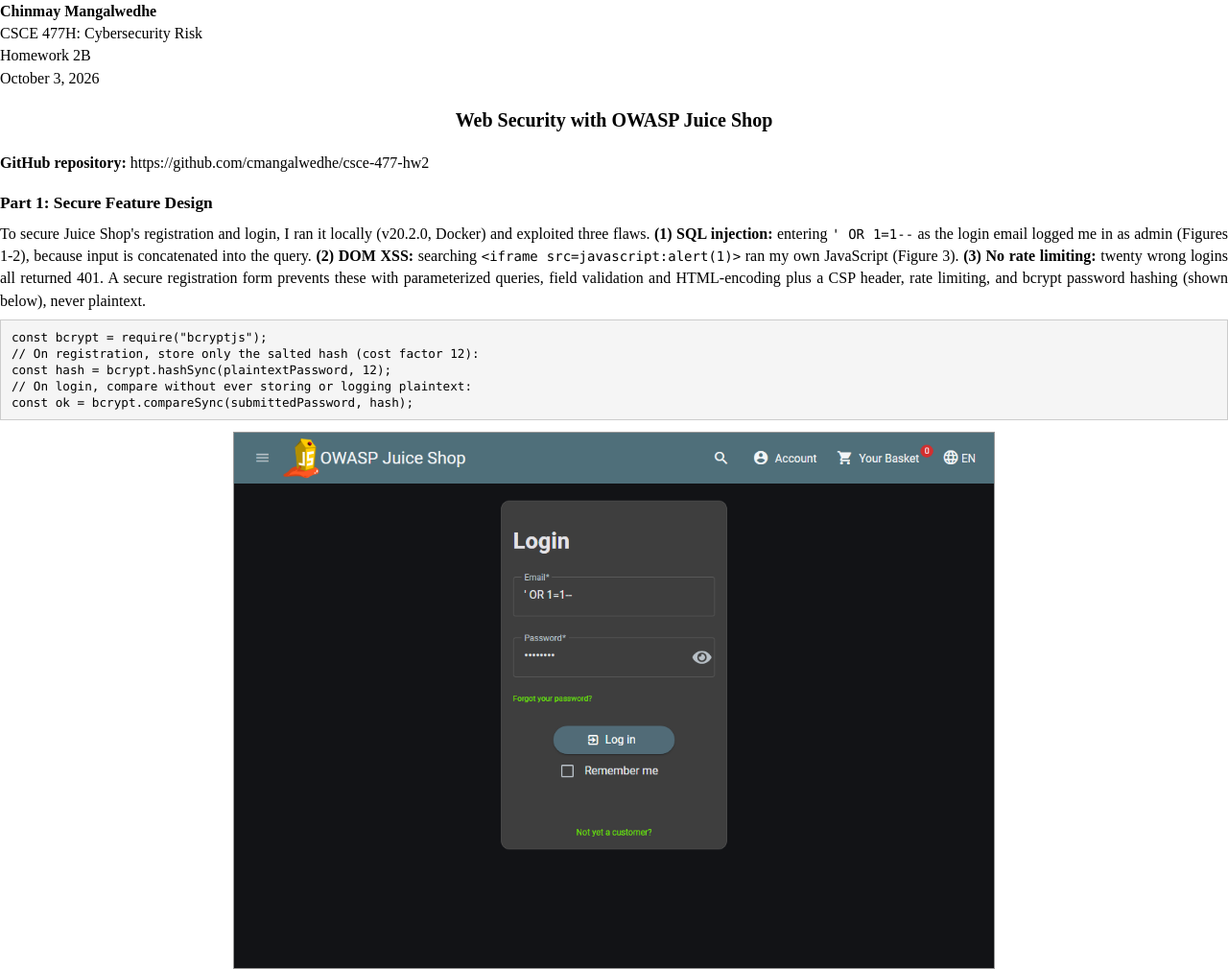
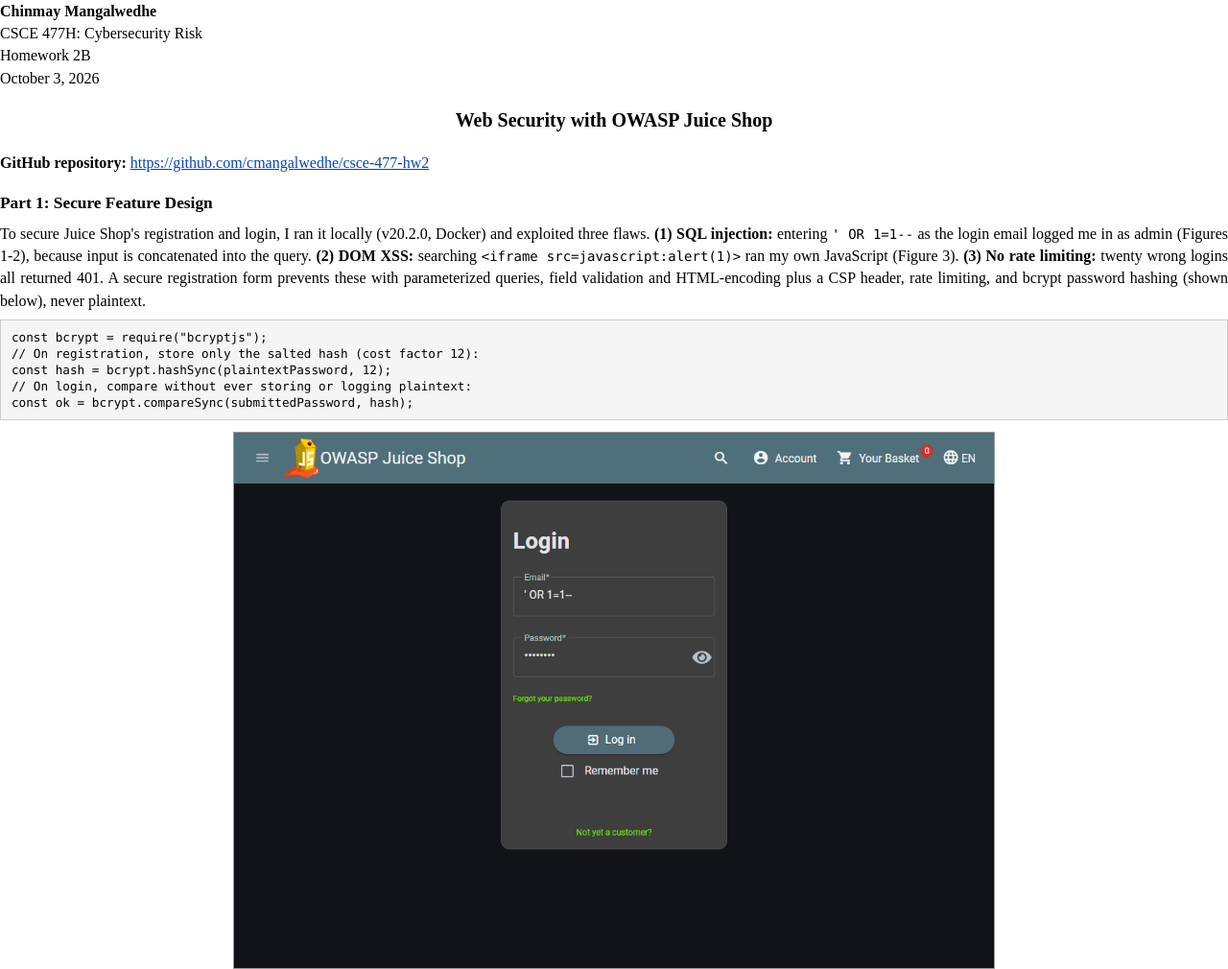
Before and after one commit to cmangalwedhe/csce-477-hw2, a website: page docs/submission.html in a window 1280 px wide. Shown: the top 1010 px of the page at 96% size. Drawn offline with Linux system fonts and the light colour scheme.

Commit message:
Make repo URL a clickable hyperlink in the PDF

```diff
--- a/docs/submission.html
+++ b/docs/submission.html
@@ -33,6 +33,7 @@
   .fig img { width: 62%; border: 1px solid #999; }
   .fig p { text-align: center; font-size: 10.5pt; font-style: italic; margin: 4px 0 0; }
   .repo { margin: 2px 0 0; }
+  a { color: #0645ad; text-decoration: underline; }
 </style>
 </head>
 <body>
@@ -46,7 +47,7 @@
 
 <h1>Web Security with OWASP Juice Shop</h1>
 
-<p class="repo"><b>GitHub repository:</b> https://github.com/cmangalwedhe/csce-477-hw2</p>
+<p class="repo"><b>GitHub repository:</b> <a href="https://github.com/cmangalwedhe/csce-477-hw2">https://github.com/cmangalwedhe/csce-477-hw2</a></p>
 
 <h2>Part 1: Secure Feature Design</h2>
 <p>To secure Juice Shop's registration and login, I ran it locally (v20.2.0, Docker) and
```
Also changed, not shown: 1 other file.
